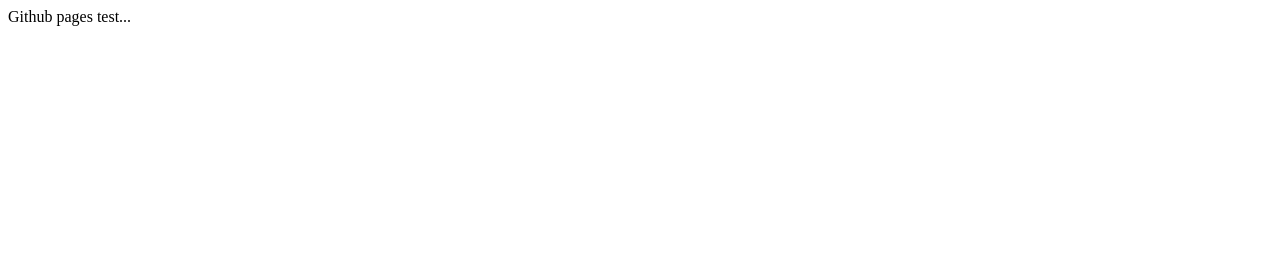
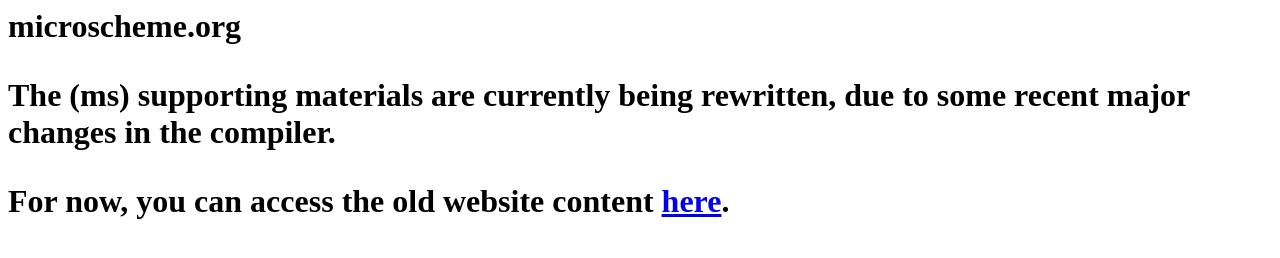
Before and after one commit to ryansuchocki/microscheme, a plain HTML site: page index.html in a window 1280 px wide. Drawn offline with Linux system fonts and the light colour scheme.

Commit message:
updating index

```diff
--- a/index.html
+++ b/index.html
@@ -1 +1,5 @@
-Github pages test...
+<h1>microscheme.org</hl>
+<p>The (ms) supporting materials are currently being rewritten, due to
+some recent major changes in the compiler.</p>
+<p>For now, you can access the old website content <a
+href="old/">here</a>.</p>
```
